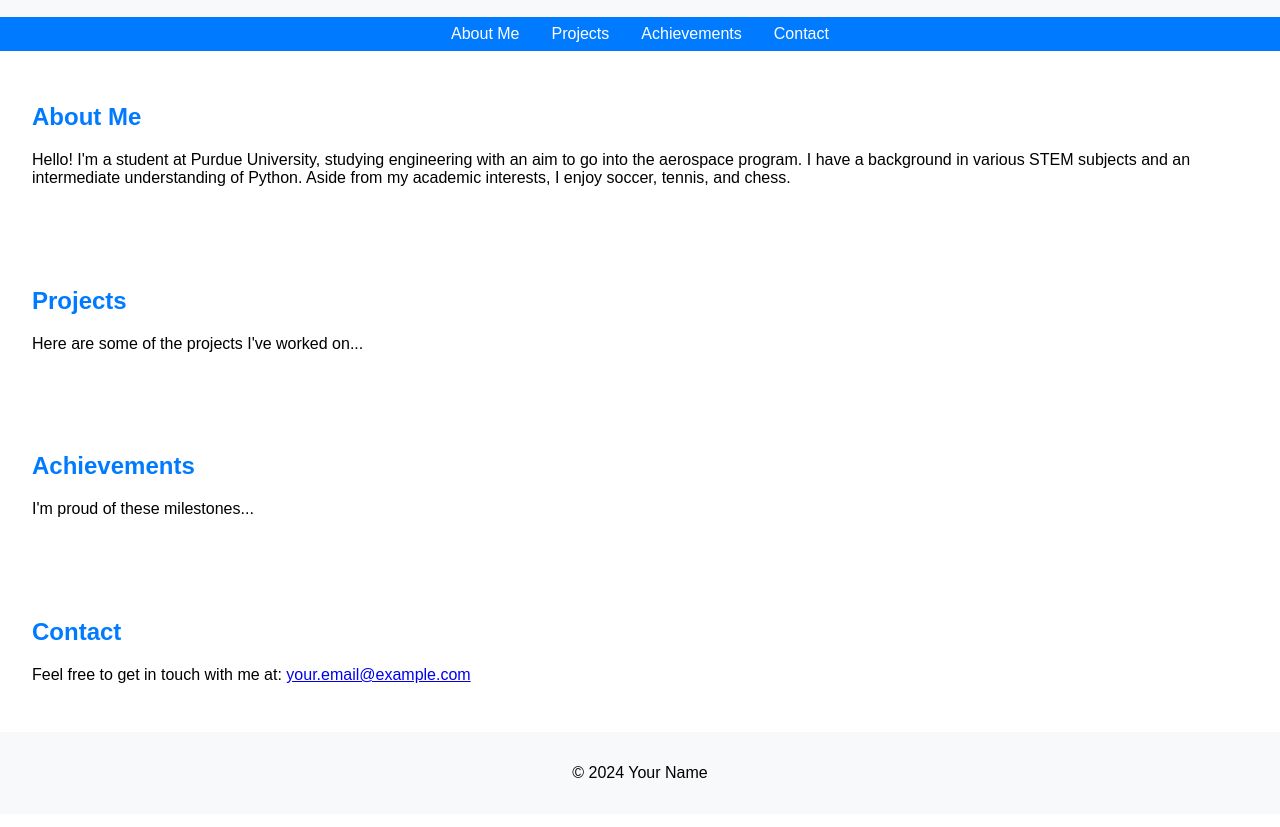
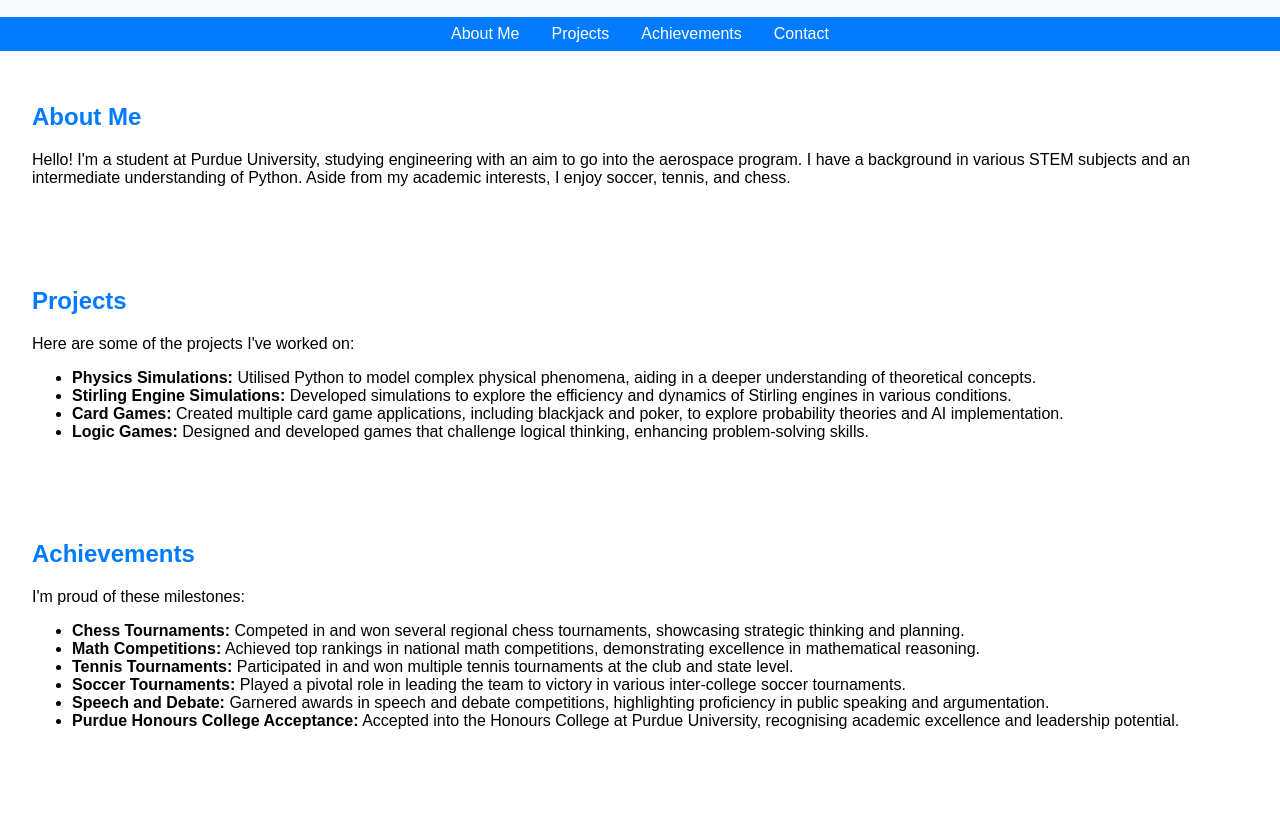
Before and after one commit to RogueNomad007/RogueNomad007.github.io, a plain HTML site: page index.html in a window 1280 px wide. Shown: the part 95-922 px from the top of the page. Drawn offline with Linux system fonts and the light colour scheme.

Commit message:
Update index.html

```diff
--- a/index.html
+++ b/index.html
@@ -3,7 +3,7 @@
 <head>
     <meta charset="UTF-8">
     <meta name="viewport" content="width=device-width, initial-scale=1.0">
-    <title>Your Name's Portfolio</title>
+    <title>James Maxwell's Portfolio</title>
     <style>
         body {
             font-family: Arial, sans-serif;
@@ -51,20 +51,32 @@
     </section>
     <section id="projects">
         <h2>Projects</h2>
-        <p>Here are some of the projects I've worked on...</p>
-        <!-- Add your projects here -->
+        <p>Here are some of the projects I've worked on:</p>
+        <ul>
+            <li><strong>Physics Simulations:</strong> Utilised Python to model complex physical phenomena, aiding in a deeper understanding of theoretical concepts.</li>
+            <li><strong>Stirling Engine Simulations:</strong> Developed simulations to explore the efficiency and dynamics of Stirling engines in various conditions.</li>
+            <li><strong>Card Games:</strong> Created multiple card game applications, including blackjack and poker, to explore probability theories and AI implementation.</li>
+            <li><strong>Logic Games:</strong> Designed and developed games that challenge logical thinking, enhancing problem-solving skills.</li>
+        </ul>
     </section>
     <section id="achievements">
         <h2>Achievements</h2>
-        <p>I'm proud of these milestones...</p>
-        <!-- List your achievements here -->
+        <p>I'm proud of these milestones:</p>
+        <ul>
+            <li><strong>Chess Tournaments:</strong> Competed in and won several regional chess tournaments, showcasing strategic thinking and planning.</li>
+            <li><strong>Math Competitions:</strong> Achieved top rankings in national math competitions, demonstrating excellence in mathematical reasoning.</li>
+            <li><strong>Tennis Tournaments:</strong> Participated in and won multiple tennis tournaments at the club and state level.</li>
+            <li><strong>Soccer Tournaments:</strong> Played a pivotal role in leading the team to victory in various inter-college soccer tournaments.</li>
+            <li><strong>Speech and Debate:</strong> Garnered awards in speech and debate competitions, highlighting proficiency in public speaking and argumentation.</li>
+            <li><strong>Purdue Honours College Acceptance:</strong> Accepted into the Honours College at Purdue University, recognising academic excellence and leadership potential.</li>
+        </ul>
     </section>
     <section id="contact">
         <h2>Contact</h2>
-        <p>Feel free to get in touch with me at: <a href="mailto:your.email@example.com">your.email@example.com</a></p>
+        <p>Feel free to get in touch with me at: <a href="mailto:jamesandmaxwell04@gmail.com">jamesandmaxwell04@gmail.com</a></p>
     </section>
     <footer>
-        <p>© 2024 Your Name</p>
+        <p>© 2024 James Maxwell</p>
     </footer>
 </body>
 </html>
```
